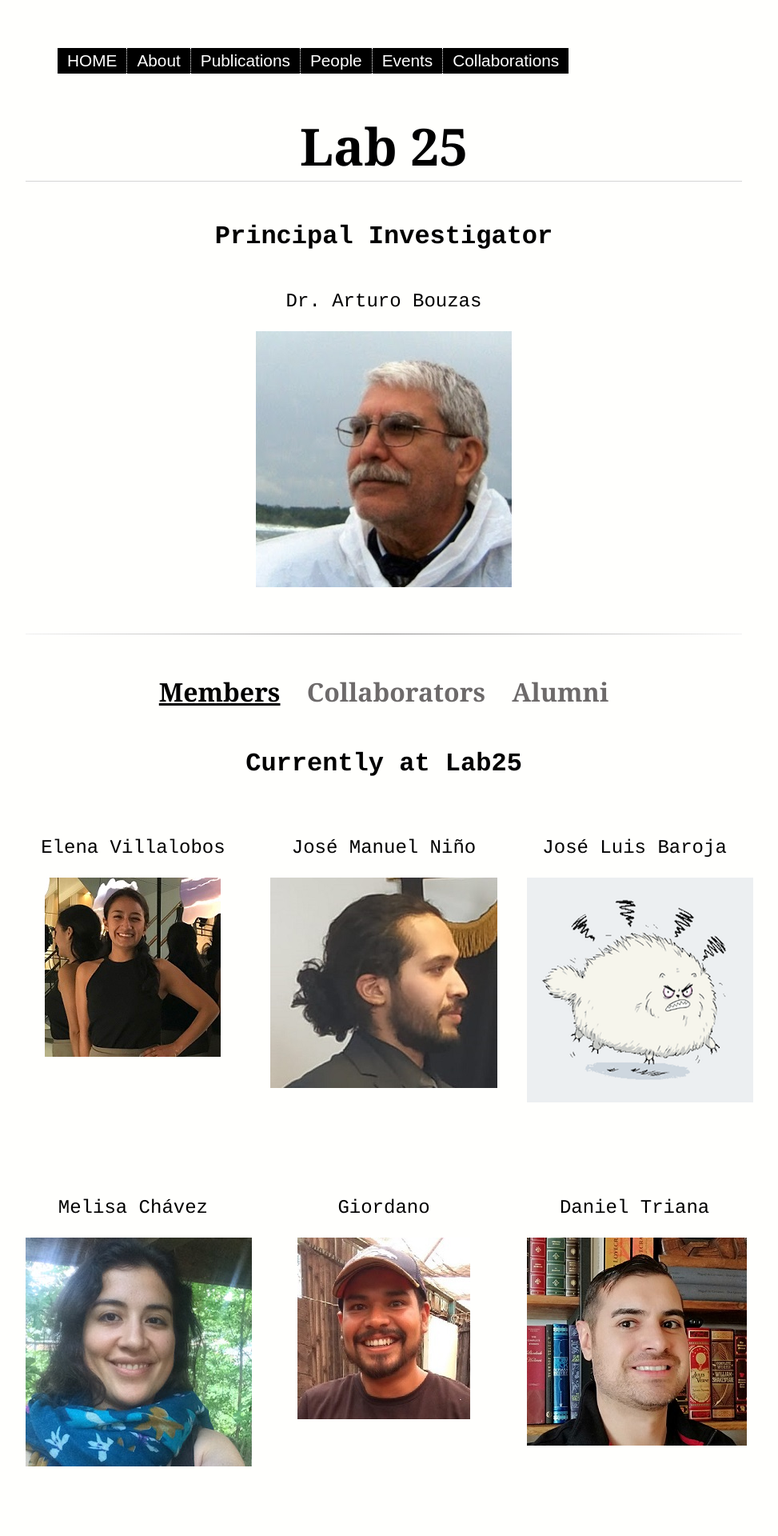
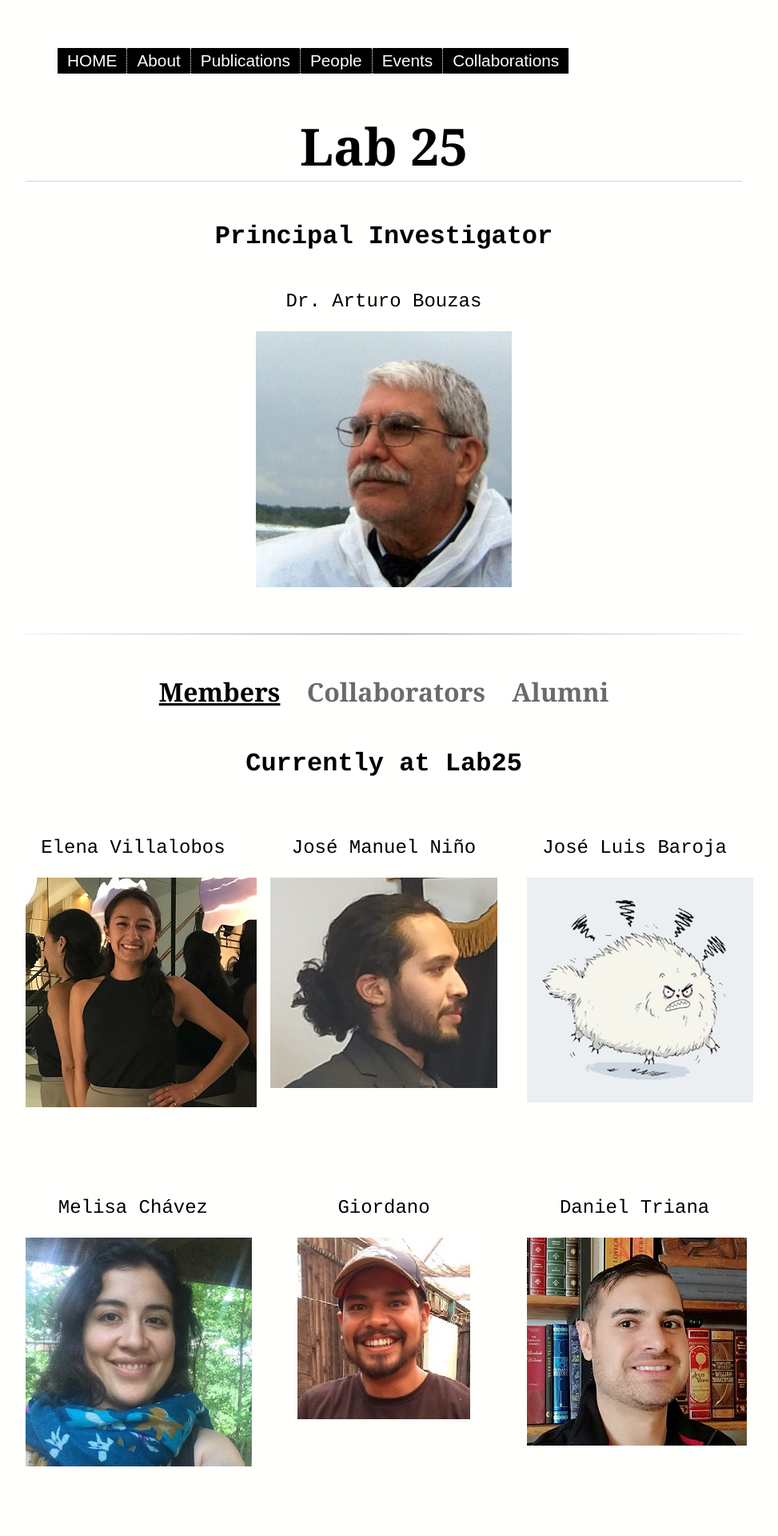
Before and after one commit to BouzasLab25/bouzaslab25.github.io, a Jekyll site: the page built from people/index.html, in a window 1280 px wide. Shown: the top 1920 px of the page at 80% size, without its empty margins (160-1133 px from the left). Built offline with Jekyll 4.4.1, drawn with Linux system fonts in a browser that asks for light colours.

Commit message:
Update index.html

```diff
--- a/people/index.html
+++ b/people/index.html
@@ -18,7 +18,7 @@
 
   <div class="left" >
    <p><a class='lu' href="/people/elena.html">Elena Villalobos</a></p>
-	  <a href="/people/elena.html"><img class="displayed" src="/images/Elena.jpg" /></a>
+	  <a href="/people/elena.html"><img class="displayed" src="/images/Elena2.jpg" /></a>
   </div>
 
   <div class="center">
```
